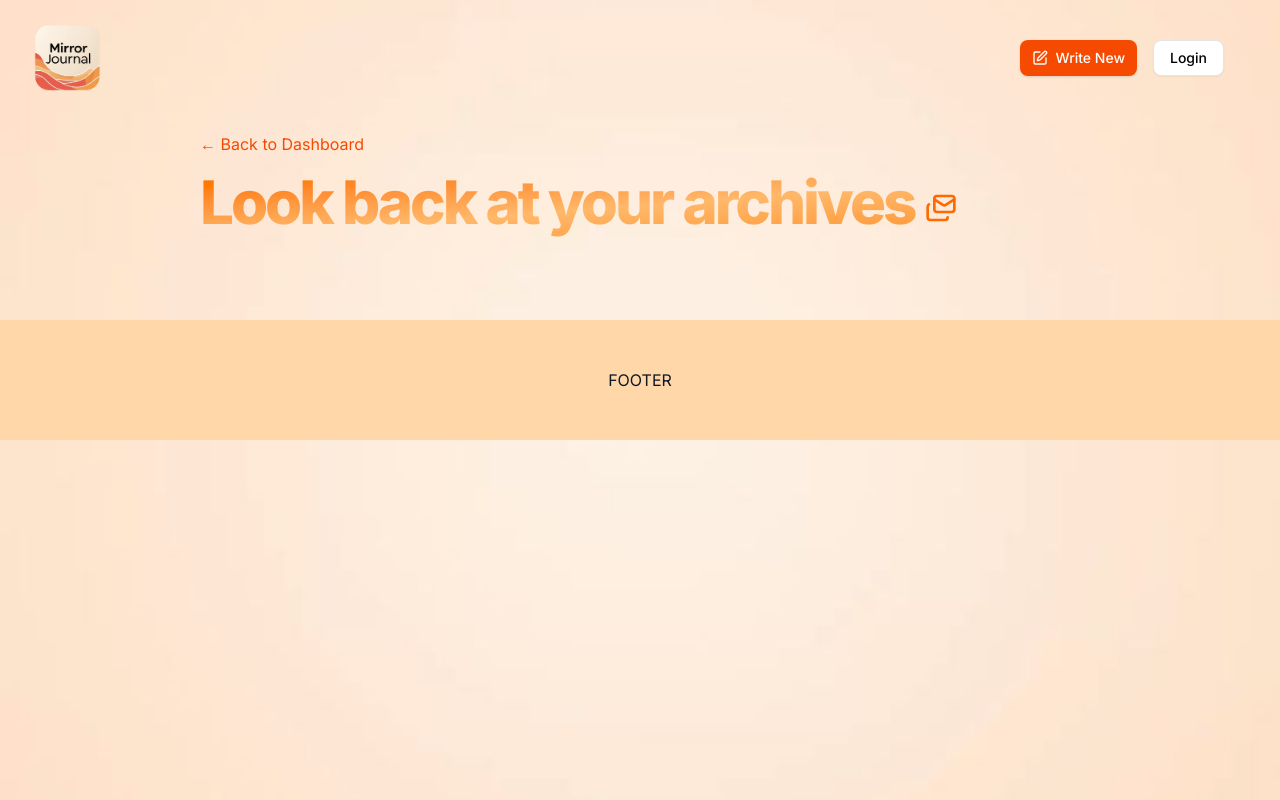
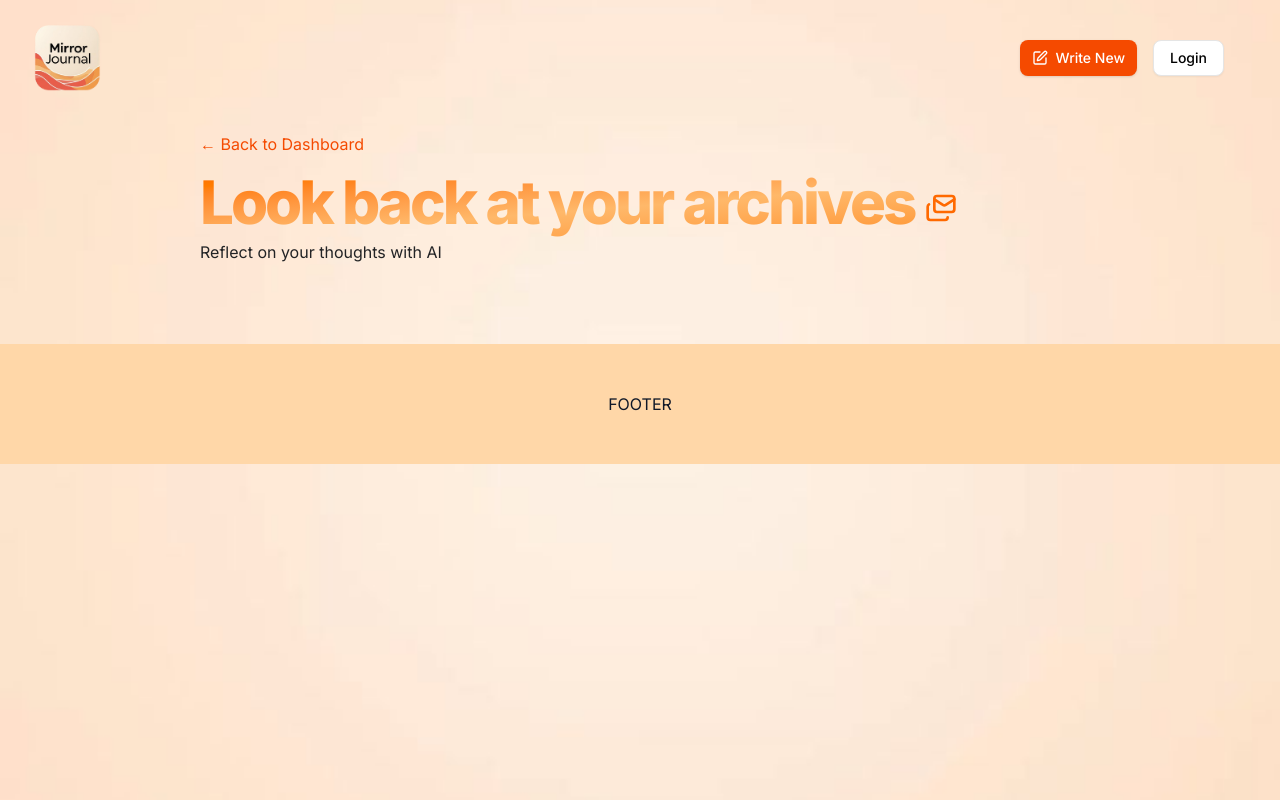
Before and after one commit to sushmitakanchan/mirror-journal, a React (Vite) app in the folder frontend/: page /archives in a window 1280 px wide. Built offline with nearby package versions, Linux system fonts and the light colour scheme; no server answers.

Commit message:
archives

```diff
--- a/frontend/src/components/layout/Archives.jsx
+++ b/frontend/src/components/layout/Archives.jsx
@@ -11,6 +11,7 @@ const Archives = () => {
               </Link>
       </div>
       <h1 className="text-5xl md:text-6xl gradient-title">Look back at your archives <Mails className='size-8  text-orange-500 inline-block'/> </h1>
+      <h2>Reflect on your thoughts with AI</h2>
     </div>
   )
 }
```
